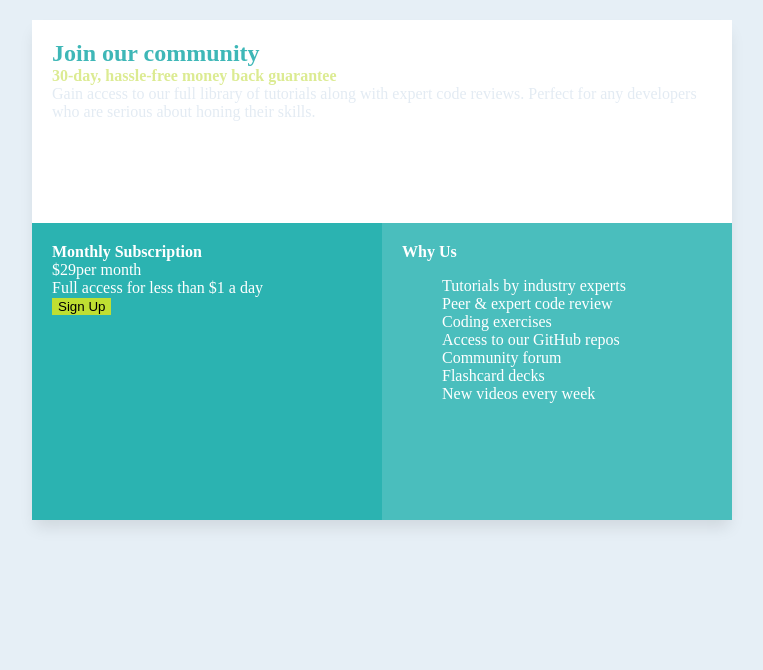
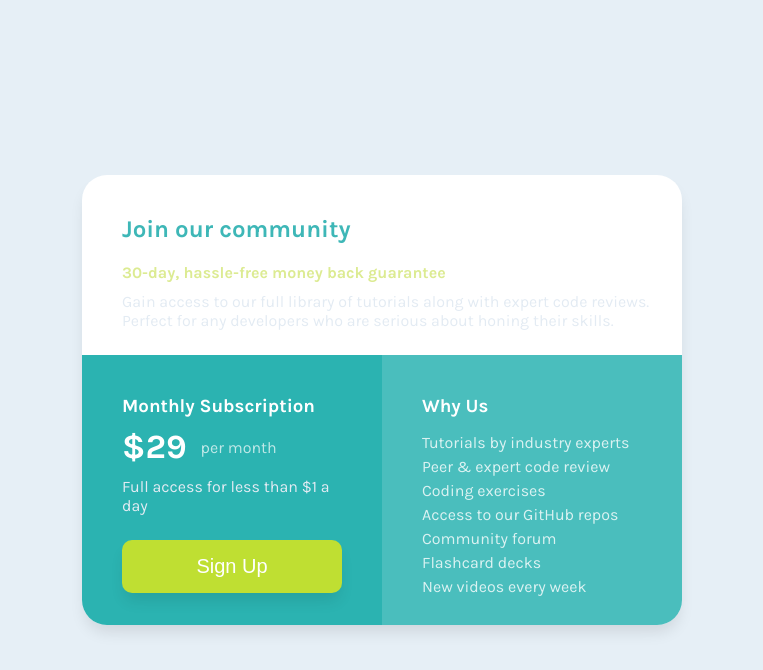
Before and after one commit to quochao170402/frontend-bootcamp, a plain HTML site: page index.html in a window 1280 px wide. Shown: the whole page, without its empty margins (258-1021 px from the left). Drawn offline with Linux system fonts and the light colour scheme.

Commit message:
init project

```diff
--- a/index.html
+++ b/index.html
@@ -1,3 +1,5 @@
+<!-- Make responsive mobile design -->
+
 <!DOCTYPE html>
 <html lang="en">
 
@@ -5,31 +7,39 @@
     <meta charset="UTF-8">
     <meta name="viewport" content="width=device-width, initial-scale=1.0">
     <link rel="stylesheet" href="styles/index.css">
+    <link rel="preconnect" href="https://fonts.googleapis.com">
+    <link rel="preconnect" href="https://fonts.gstatic.com" crossorigin>
+    <link href="https://fonts.googleapis.com/css2?family=Karla:ital,wght@0,200..800;1,200..800&display=swap"
+        rel="stylesheet">
     <title>Pricing card</title>
 </head>
 
 <body>
-    <div class="container">
+    <div class="container center-position border-radius">
 
         <div class="section-1">
-            <h2>Join our community</h2>
+            <h2 class="title">Join our community</h2>
             <h4>30-day, hassle-free money back guarantee</h4>
-            <p>
-                Gain access to our full library of tutorials along with expert code reviews.
-                Perfect for any developers who are serious about honing their skills.
-            </p>
+            <P>Gain access to our full library of tutorials along with expert code reviews.</P>
+            <p>Perfect for any developers who are serious about honing their skills. </p>
         </div>
 
         <div class="section-2">
+
             <div class="price">
-                <h4>Monthly Subscription</h4>
-                <p><span>&dollar;29</span>per month</p>
+                <h3>Monthly Subscription</h3>
+
+                <div class="money-container">
+                    <div class="money">&dollar;29</div>
+                    <div class="price-frequency">per month</div>
+                </div>
+
                 <p>Full access for less than &dollar;1 a day</p>
-                <button>Sign Up</button>
+                <button onclick="onSignUp()">Sign Up</button>
             </div>
 
             <div class="why-us">
-                <h4>Why Us</h4>
+                <h3>Why Us</h3>
                 <ol>
                     <li>Tutorials by industry experts</li>
                     <li>Peer &amp; expert code review</li>
@@ -41,8 +51,9 @@
                 </ol>
             </div>
         </div>
+    </div>
 
-    </div>
+    <script src="index.js"></script>
 </body>
 
 </html>
--- a/index.js
+++ b/index.js
@@ -0,0 +1,3 @@
+const onSignUp = () => {
+  alert("Sign up successfully");
+};
--- a/styles/index.css
+++ b/styles/index.css
@@ -1,13 +1,10 @@
 body {
-  /* height: 870px; */
   margin: 0;
   padding: 20px;
   box-sizing: border-box;
   font-size: 16px;
   background-color: #e6eff6;
-  display: flex;
-  justify-content: center;
-  align-items: center;
+  font-family: "Karla", sans-serif;
 }
 
 *,
@@ -17,36 +14,49 @@ body {
 }
 
 h2,
-h4,
+h3,
 p {
   margin: 0;
 }
 
-ol li {
-  list-style-type: none;
+p {
+  color: #e3ebf3;
+}
+
+.center-position {
+  position: absolute;
+  top: 50%;
+  left: 50%;
+  transform: translate(-50%, -50%);
 }
 
 .container {
-  width: 700px;
-  height: 500px;
+  width: 600px;
+  height: 450px;
   display: grid;
+
+  grid-template-rows: 180px 270px 270px;
+
   box-shadow: 0px 10px 15px -3px rgba(0, 0, 0, 0.1);
+  border-radius: 25px;
+  overflow: hidden;
 }
 
 .section-1 {
-  /* border: 2px solid green; */
   background-color: #ffffff;
-  padding: 20px;
+  padding: 20px 20px 20px 40px;
 }
 
-.section-1 > h2 {
+.title {
   color: #3eb7b7;
+  margin-top: 20px;
+  margin-bottom: 20px;
 }
+
 .section-1 > h4 {
   color: #dceb92;
-}
-.section-1 > p {
-  color: #e3ebf3;
+  margin-top: 20px;
+  margin-bottom: 10px;
 }
 
 .section-2 {
@@ -54,19 +64,72 @@ ol li {
   grid-template-columns: 1fr 1fr;
 }
 
+.money-container {
+  height: 40px;
+  margin-top: 10px;
+  margin-bottom: 10px;
+  align-items: center;
+}
+
 .price {
   background-color: #2bb3b1;
   color: #ffffff;
-  padding: 20px;
+  padding: 40px 40px 20px 40px;
+  display: inline-block;
+}
+
+.money {
+  font-size: 34px;
+  font-weight: bold;
+  color: white;
+  display: inline-block;
+}
+
+.price-frequency {
+  display: inline-block;
+  margin-left: 10px;
+  position: relative;
+  top: -5px;
+  opacity: 0.7;
 }
 
 button {
   border-style: none;
   background-color: #bfdf32;
+  padding: 15px;
+  width: 100%;
+  box-shadow: 0px 10px 15px -3px rgba(0, 0, 0, 0.1);
+  margin-top: 25px;
+  border-radius: 10px;
+  font-size: 20px;
+  color: white;
+}
+
+button:hover {
+  cursor: pointer;
+  background-color: #a9c42d;
+  transform: scale(1.02);
 }
 
 .why-us {
   background-color: #4abebd;
   color: #ffffff;
-  padding: 20px;
+
+  padding-left: 20px;
+  padding-top: 40px;
 }
+
+.why-us > h3 {
+  margin-left: 20px;
+}
+
+ol {
+  padding: 0;
+  list-style: none;
+  margin-left: 20px;
+}
+
+li {
+  margin-top: 5px;
+  opacity: 0.8;
+}
```
